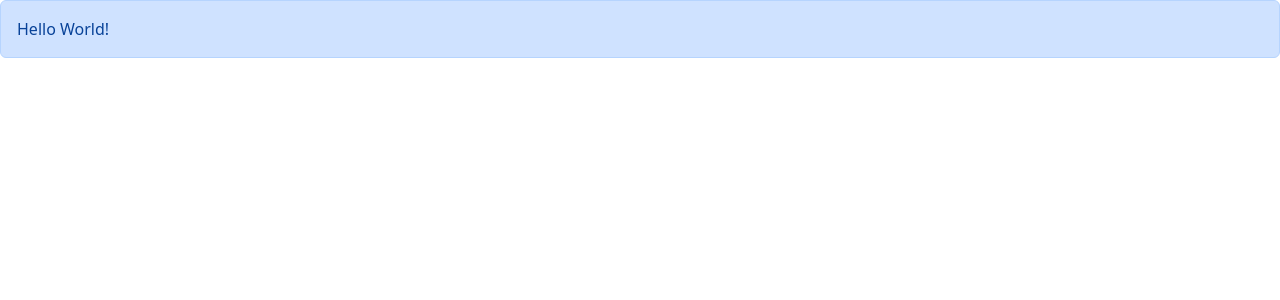
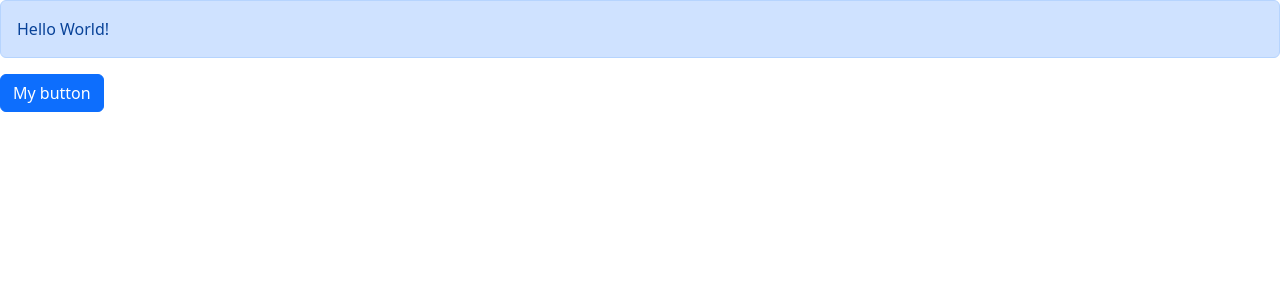
Before and after one commit to prabhu-raja/react-app, a React (Vite) app: page / in a window 1280 px wide. Shown: the top 300 px of the page. Built offline with nearby package versions, Linux system fonts and the light colour scheme.

Commit message:
14 - exercise - Button

```diff
--- a/src/App.tsx
+++ b/src/App.tsx
@@ -1,4 +1,5 @@
 import Alert from './components/Alert';
+import Button from './components/Button';
 
 function App() {
   return (
@@ -6,6 +7,7 @@
       <Alert>
         Hello <span>World!</span>
       </Alert>
+      <Button onClick={() => console.log('Clicked')}>My button</Button>
     </div>
   );
 }
--- /dev/null
+++ b/src/components/Button.tsx
@@ -0,0 +1,14 @@
+interface Props {
+  children: string;
+  color?: string;
+  onClick: () => void;
+}
+const Button = ({ children, color = 'primary', onClick }: Props) => {
+  return (
+    <button className={`btn btn-${color}`} onClick={onClick}>
+      {children}
+    </button>
+  );
+};
+
+export default Button;
```
